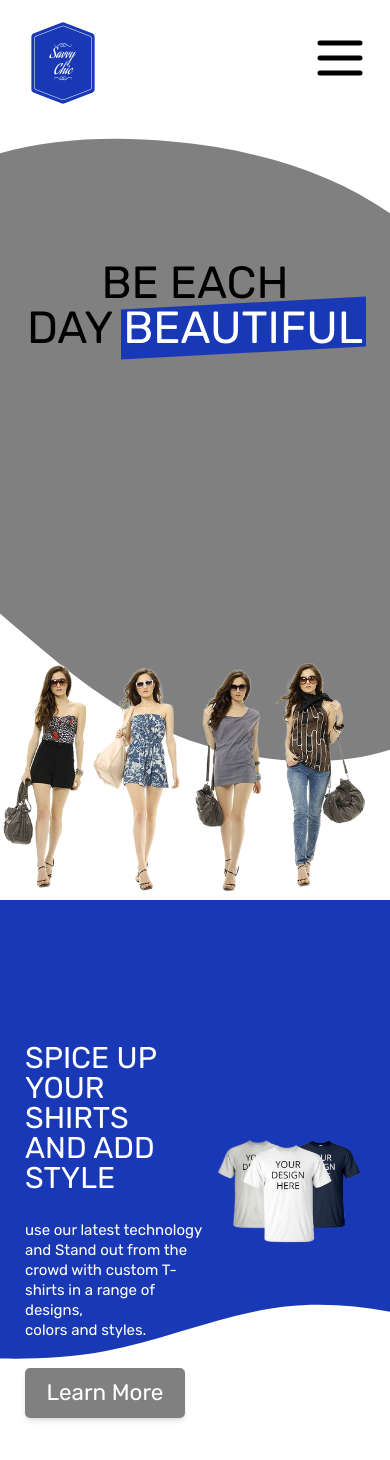
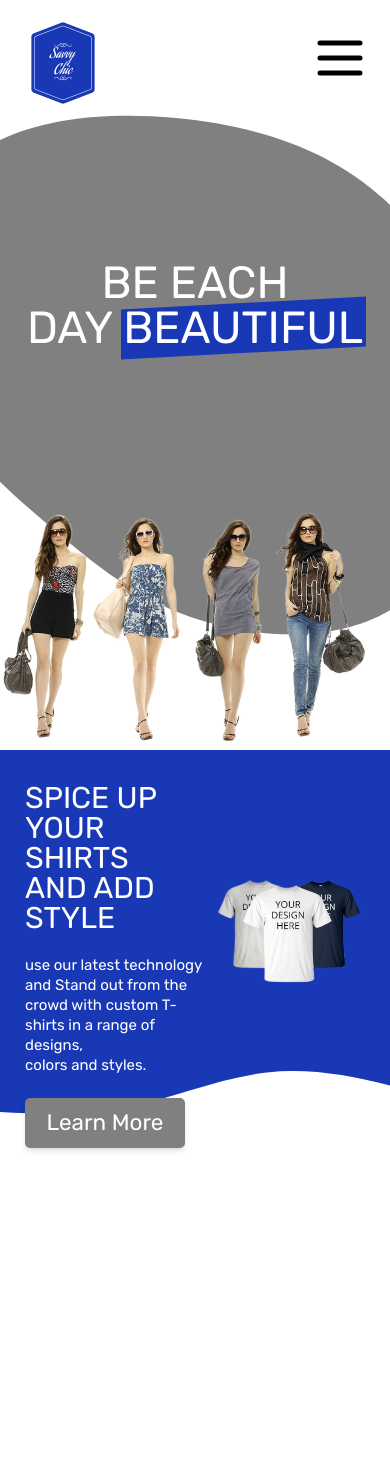
Before and after one commit to freesudani/Savvy-Chic, a React (Create React App) app: page / in a window 390 px wide. Shown: the top 1460 px of the page. After the commit the page ends 1210 px from the top, so only its background shows below. Built offline with nearby package versions, Linux system fonts and the light colour scheme.

Commit message:
Adjusting MQ

```diff
--- a/src/components/Hero.tsx
+++ b/src/components/Hero.tsx
@@ -5,7 +5,7 @@ import FashionImage from "../images/Girls-Fashion-Trends_prev_ui.png";
 
 const Hero = () => {
   return (
-    <div className="relative h-screen mb:h-[90rem]  w-screen bg-hero-bg bg-no-repeat bg-center bg-cover">
+    <div className="relative h-screen mb:h-[75rem]  w-screen bg-hero-bg bg-no-repeat bg-center bg-cover">
       <Navbar />
 
       <div className="absolute left-20 top-10 sm:left-10 sm:top-5 mb:left-5">
@@ -15,10 +15,10 @@ const Hero = () => {
         <img src={FashionImage} alt="fashion" className="w-100" />
       </div>
       <div className="ml-36 mt-60 2xl:mt-72 md:ml-48 sm:text-center sm:ml-0">
-        <h1 className="text-9xl sm:text-8xl mb:text-7xl bold uppercase leading-relaxed">
+        <h1 className="text-9xl sm:text-8xl mb:text-7xl mb:text-white bold uppercase leading-relaxed">
           Be Each
           <br /> day{" "}
-          <span className="before:block before:absolute before:-inset-1 before:-skew-y-3 before:bg-primary-200 relative inline-block">
+          <span className="before:block before:absolute before:-inset-1 before:-skew-y-3 mb:before:-skew-y-5 before:bg-primary-200 relative inline-block">
             <span className="relative text-white">Beautiful</span>
           </span>
         </h1>
--- a/src/components/Print.tsx
+++ b/src/components/Print.tsx
@@ -3,13 +3,13 @@ import ShirtPrintImg from "../images/shirtprinting_prev_ui.png";
 
 const Print = () => {
   return (
-    <div className="flex justify-around items-center bg-print-bg h-100 bg-no-repeat bg-cover bg-center px-10 py-5">
-      <div className=" 2xl:mt-72 md:ml-0 sm:text-center sm:ml-0  -translate-y-20">
+    <div className="flex justify-around items-center bg-print-bg h-100  bg-no-repeat bg-cover bg-center px-10 py-5">
+      <div className=" 2xl:mt-72 mb:mt-28 md:ml-0 sm:text-center sm:ml-0  -translate-y-20">
         <h1 className="text-8xl text-white text-left  md:text-7xl sm:text-6xl mb:text-5xl bold uppercase">
           spice up your shirts
           <br /> and Add style{" "}
         </h1>
-        <p className="text-2xl text-white text-left my-11">
+        <p className="text-2xl text-white text-left my-11 mb:my-9">
           use our latest technology and Stand out from the crowd with custom
           T-shirts in a range of designs,
           <br /> colors and styles.
@@ -18,7 +18,7 @@ const Print = () => {
           <button className="secondarybt lgbt">Learn More</button>
         </div>
       </div>
-      <div className="">
+      <div className="mb:-mt-40">
         <img src={ShirtPrintImg} alt="ShirtPrint" className="w-100 h-auto" />
       </div>
     </div>
```
